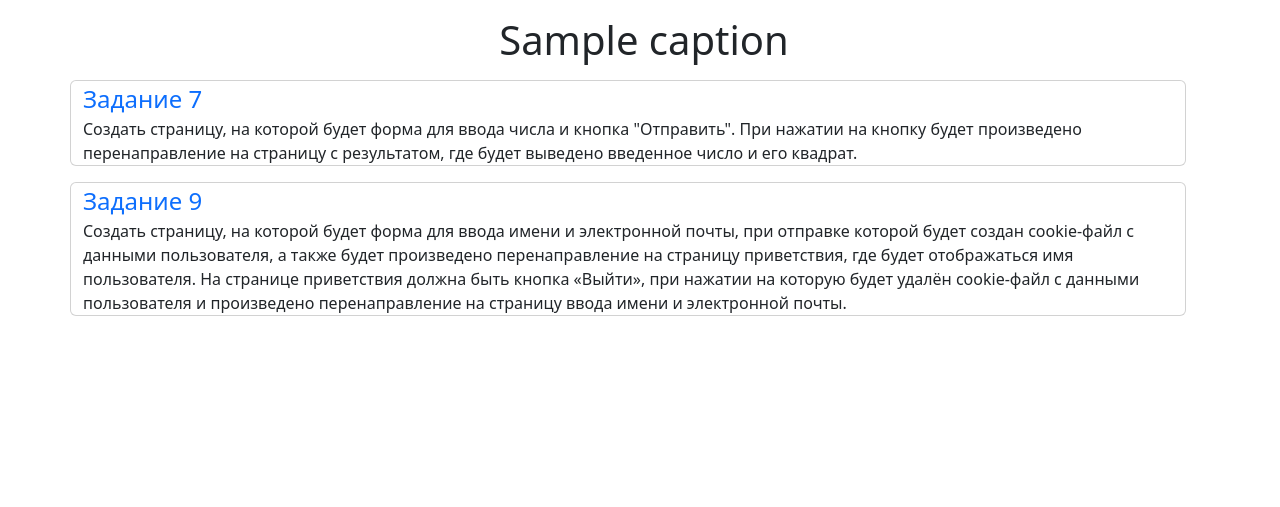
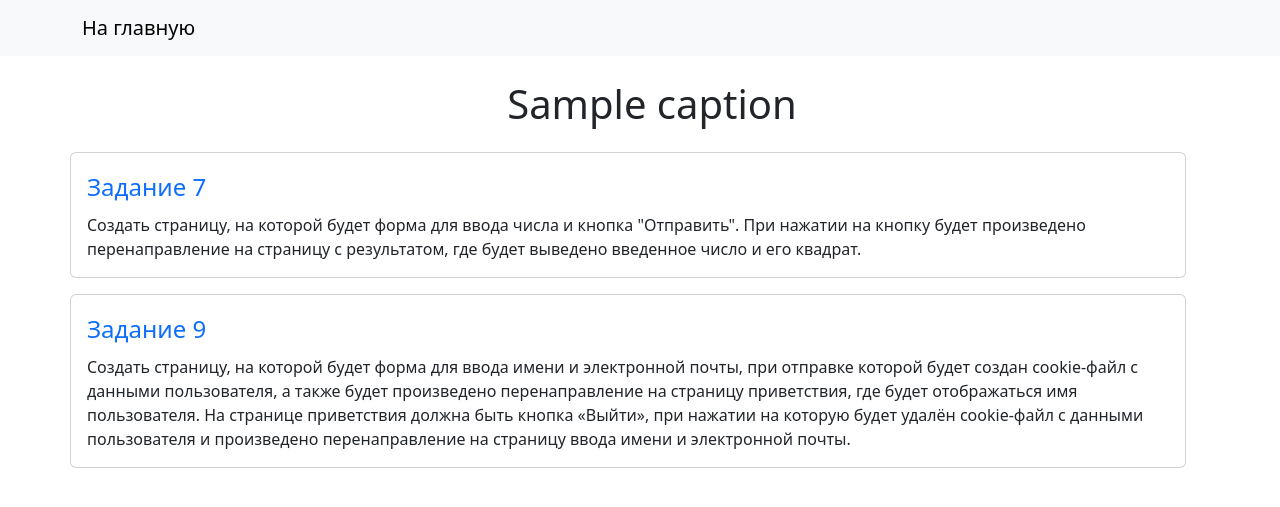
Before and after one commit to igor-rodin/flask-hw, a Flask app: template app/templates/lesson-2/lesson-2.html in a window 1280 px wide. Shown: the top 507 px of the page. Run offline with Flask 3, Linux system fonts and the light colour scheme; the template is opened without the code that fills it: most values are stand-ins (such as "Sample title", 1, 10 or a date in 2020).

Commit message:
Done task 7

```diff
--- a/app/templates/base_bs.html
+++ b/app/templates/base_bs.html
@@ -10,6 +10,11 @@
 </head>
 
 <body>
+    <nav class="navbar navbar-expand-lg bg-body-tertiary">
+        <div class="container-md">
+            <a class="navbar-brand" href="{{url_for('index')}}">На главную</a>
+        </div>
+    </nav>
     <div class="container">
         {% block content %}{% endblock %}
     </div>
--- a/app/templates/lesson-2/lesson-2.html
+++ b/app/templates/lesson-2/lesson-2.html
@@ -2,16 +2,16 @@
 
 {% block content%}
 <div class="row col-12">
-    <h1 class="h1 text-center m-3">{{caption}}</h1>
-    <div class="card mb-3">
-        <a href="{{url_for('lesson_2')}}" class="list-group-item link-primary fs-4">Задание 7</a>
+    <h1 class="h1 text-center m-4">{{caption}}</h1>
+    <div class="card card-body mb-3">
+        <a href="{{url_for('pow2')}}" class="list-group-item link-primary fs-4 mb-2">Задание 7</a>
         <p class="card-text">Создать страницу, на которой будет форма для ввода числа и кнопка "Отправить".
             При нажатии на кнопку будет произведено перенаправление на страницу с результатом, где будет выведено
             введенное число и
             его квадрат.</p>
     </div>
-    <div class="card">
-        <a href="{{url_for('lesson_2')}}" class="list-group-item link-primary fs-4">Задание 9</a>
+    <div class="card card-body">
+        <a href="{{url_for('lesson_2')}}" class="list-group-item link-primary fs-4 mb-2">Задание 9</a>
         <p class="card-text">Создать страницу, на которой будет форма для ввода имени и электронной почты, при отправке
             которой будет создан
             cookie-файл с данными пользователя, а также будет произведено перенаправление на страницу приветствия, где
```
Also changed, not shown: app/routs_l2.py (+24 -2 lines), app/templates/lesson-2/pow2.html (added, +19 -0 lines).
